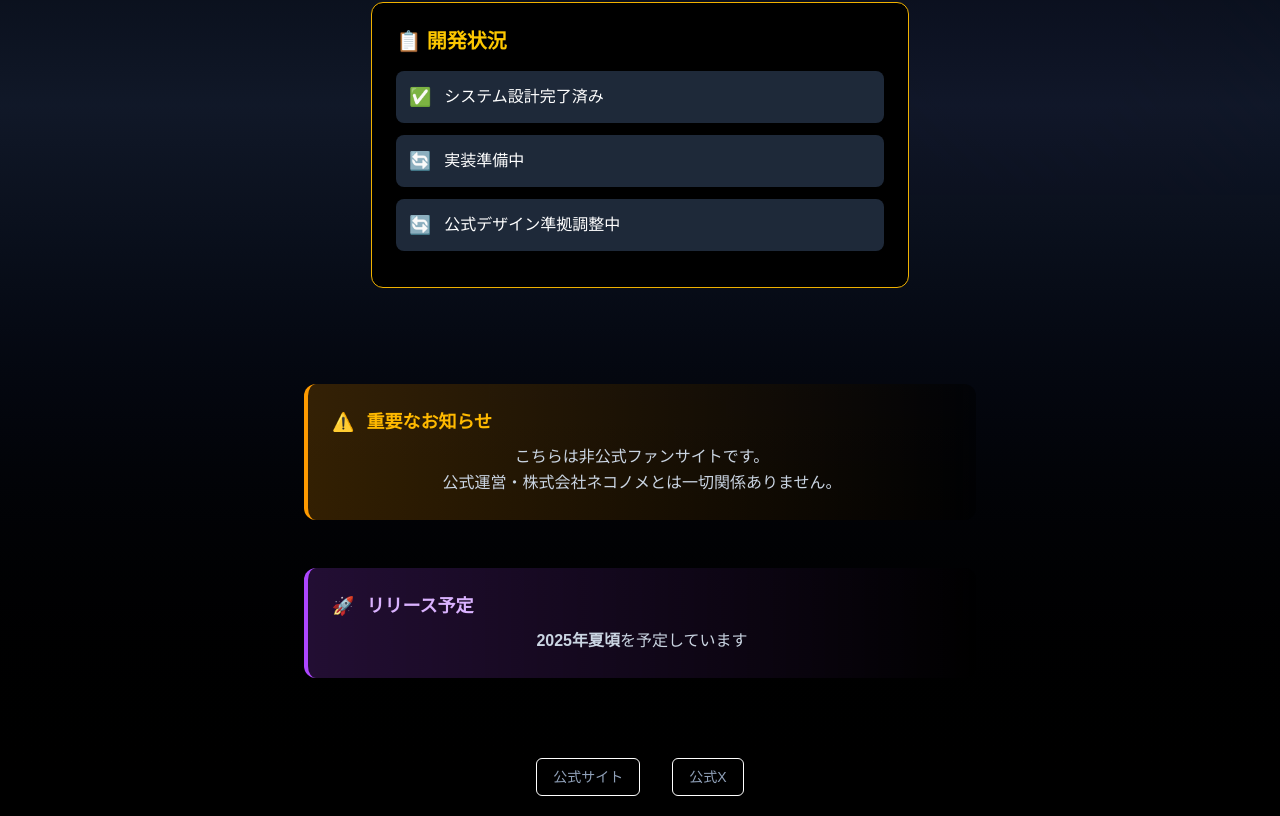
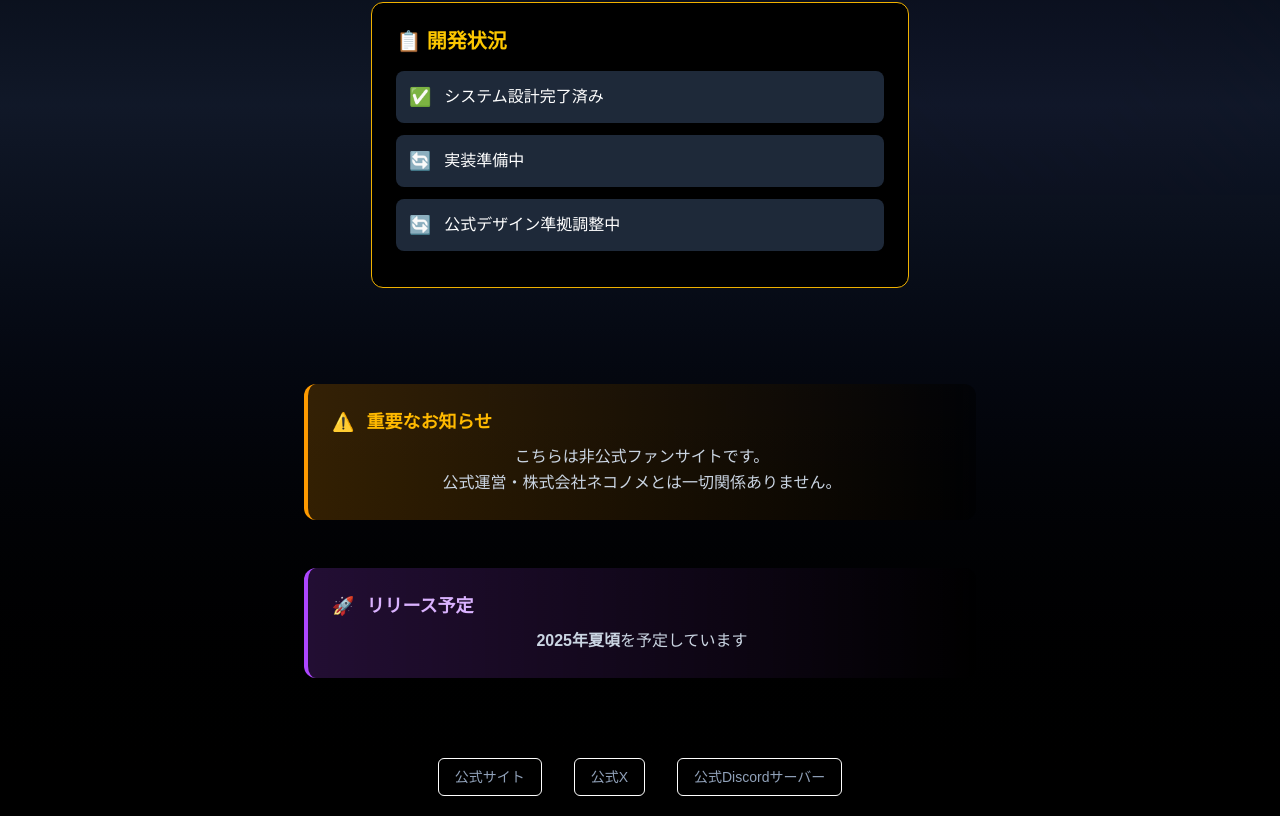
Before and after one commit to Hol1kgmg/Mythologia_ASB_Archive, a Next.js app in the folder webapp/frontend/: page / in a window 1280 px wide. Shown: the part 605-1421 px from the top of the page. Built offline with nearby package versions, Linux system fonts and the light colour scheme.

Commit message:
hotfix:discordサーバーのURLを追加

```diff
--- a/webapp/frontend/src/feature/maintenance/ui/MaintenanceContainer.tsx
+++ b/webapp/frontend/src/feature/maintenance/ui/MaintenanceContainer.tsx
@@ -221,6 +221,14 @@ const MaintenanceContainer: React.FC = () => {
           >
             公式X
           </a>
+          <a
+            href="https://discord.gg/GFaEAxjJES"
+            target="_blank"
+            rel="noopener noreferrer"
+            className="text-slate-400 no-underline py-2 px-4 border border-white border-opacity-20 rounded-md transition-all duration-300 text-sm hover:text-yellow-400 hover:border-yellow-400 hover:bg-opacity-5"
+          >
+            公式Discordサーバー
+          </a>
         </div>
       </div>
 
```
